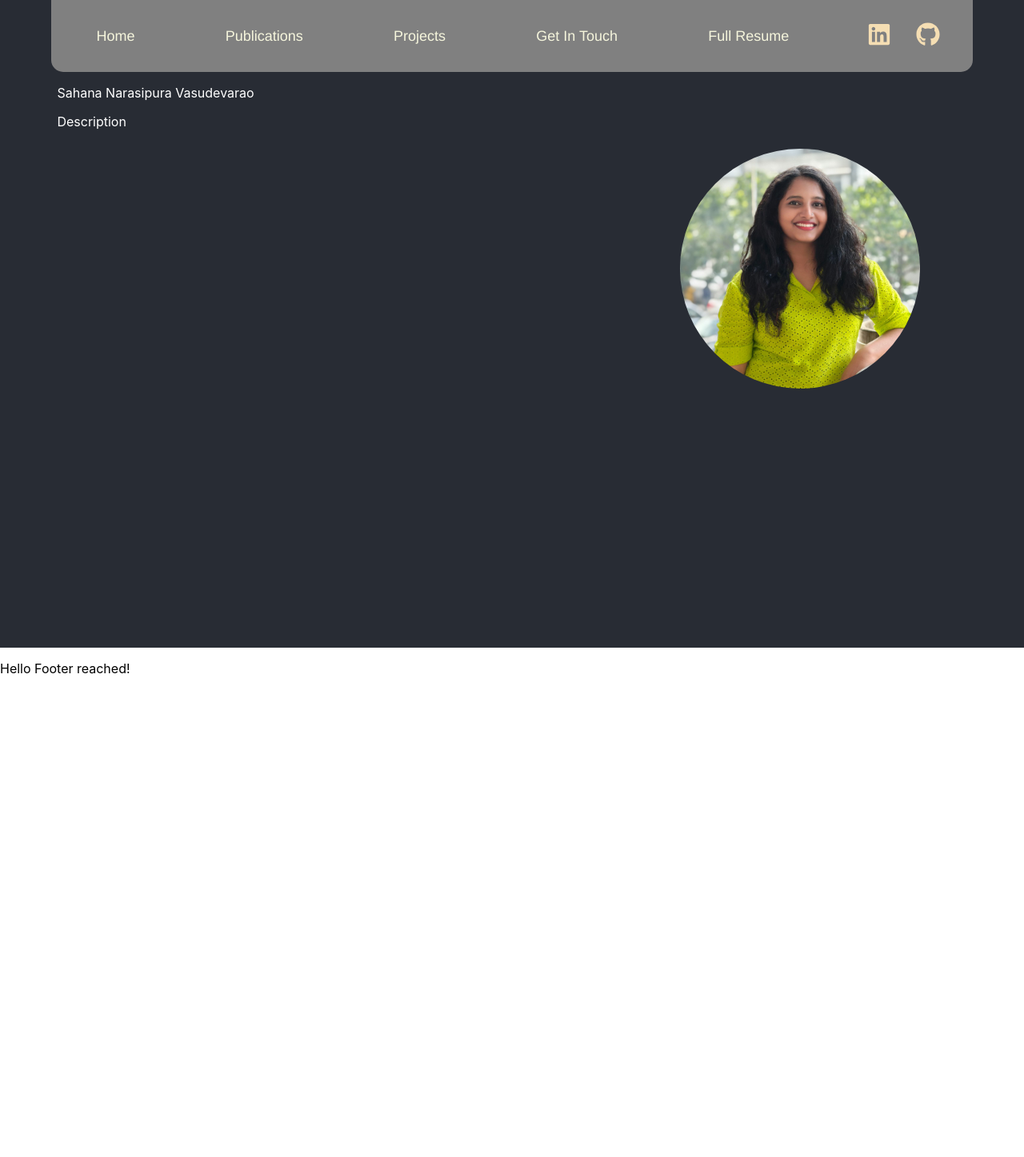
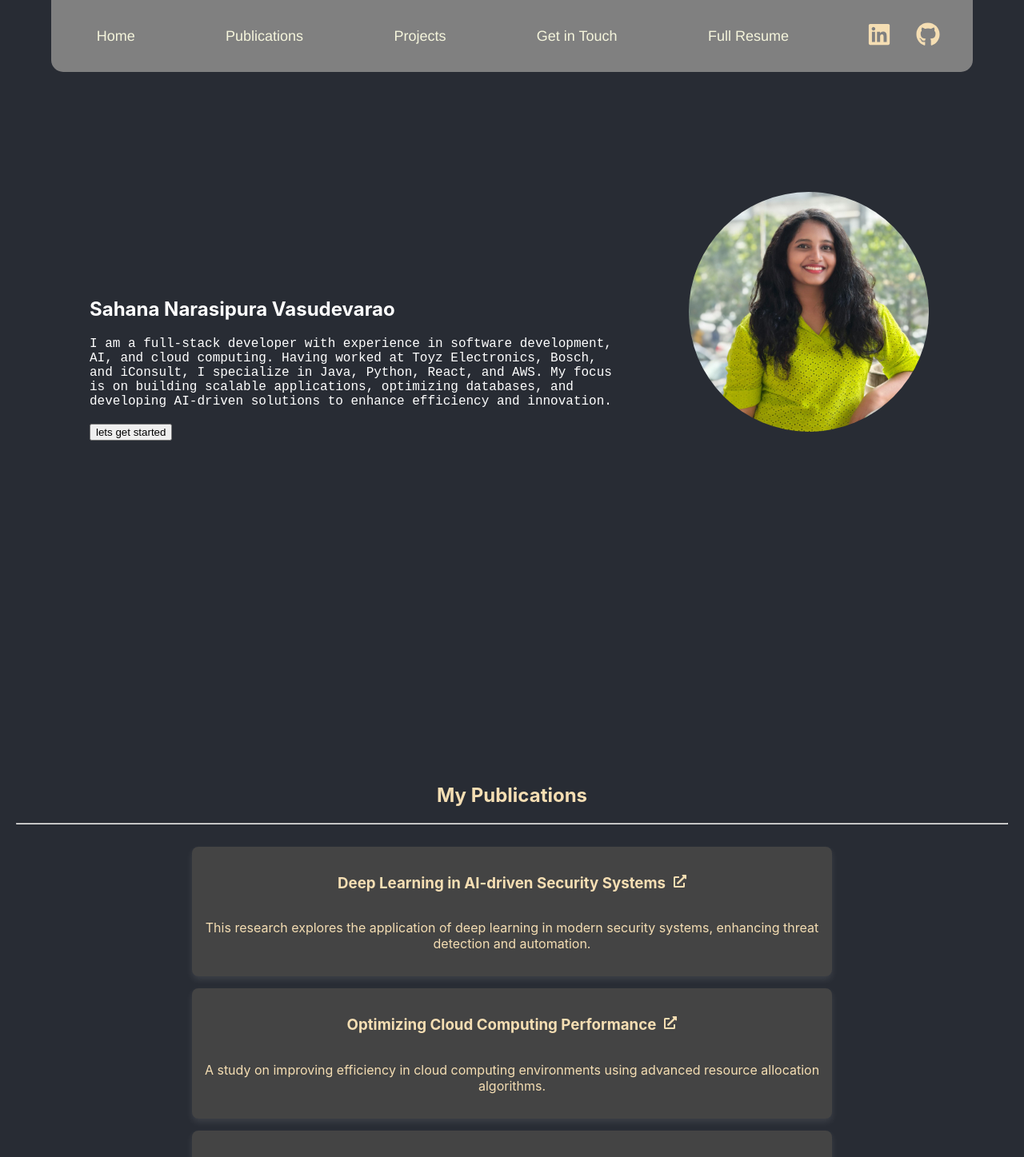
Before and after one commit to nvsahana/ReactPorfolioApp, a React (Create React App) app: page / in a window 1280 px wide. Shown: the top 1447 px of the page at 80% size. Before the commit the page ends 862 px from the top, so only its background shows below. Built offline with nearby package versions, Linux system fonts and the light colour scheme.

Commit message:
Added publication.tsx

```diff
--- /dev/null
+++ b/public/publications.json
@@ -0,0 +1,17 @@
+[
+    {
+      "title": "Deep Learning in AI-driven Security Systems",
+      "description": "This research explores the application of deep learning in modern security systems, enhancing threat detection and automation.",
+      "link": "https://ieeexplore.ieee.org/abstract/document/10276372?casa_token=xrbYKADg_TwAAAAA:hT4Ui06DfavrMGcRUr9Tq8WcUnGusuzLaaEHI3ADUS6MCb-Zoaz-VLcFNKOXzkpSGD66wdvICOU"
+    },
+    {
+      "title": "Optimizing Cloud Computing Performance",
+      "description": "A study on improving efficiency in cloud computing environments using advanced resource allocation algorithms.",
+      "link":"https://www.irjet.net/archives/V9/i10/IRJET-V9I1034.pdf"
+    },
+    {
+      "title": "The Role of Neural Networks in Image Recognition",
+      "description": "An in-depth analysis of how neural networks improve accuracy in real-time image processing tasks.",
+      "link": "https://www.irjet.net/archives/V8/i9/IRJET-V8I966.pdf"
+    }
+]
--- a/src/App.css
+++ b/src/App.css
@@ -1,5 +1,6 @@
 .App {
   text-align: center;
+  font-family: 'Courier New', Courier, monospace;
 }
 
 .App-logo {
--- a/src/App.tsx
+++ b/src/App.tsx
@@ -15,7 +15,7 @@ function App() {
       <Routes>
         <Route path="/" element={<Main />} />
         <Route path="/contact-sahana" element = {<ContactMe />} />
-        <Route path="/home" element = {<Home />} />
+        <Route path="/home" element = {<Main />} />
         <Route path="/publications" element = {<Publications />} />
       </Routes>
     <Footer />
--- a/src/components/Main/Main.css
+++ b/src/components/Main/Main.css
@@ -1,6 +1,6 @@
 .MainPage {
     background-color: #282c34;
-    min-height: 90vh;
+    min-height: 100vh;
 }
 .MainFlexContainer {
     display: flex;
@@ -10,25 +10,82 @@
 .FlexBlock {
     color: white;
 }
+.LeftFlexContent {
+    padding-top: 22em;
+    padding-left: 7em;
+}
+
+
 .RightFlex .ImageContainer {
     width: 50%;
     padding: 6em;
     display: flex;
     justify-content: center;
     align-items: center;
-    padding-left: 22em;
+    padding-left: 7em;
+    padding-top: 15em;
 }
 .RightFlex .ImageContainer img {
     width: 300px !important;
     height: 300px !important;
     border-radius:150px !important;
 }
-@media (max-width: 768px) {
+.styled-button {
+    width: 50%;
+    background-color: #4a9b2f;
+    color: white;
+    font-size: 18px;
+    font-weight: bold;
+    padding: 15px 30px;
+    border: 2px solid #73c04f;
+    border-radius: 8px;
+    cursor: pointer;
+    transition: all 0.3s ease-in-out;
+    display: flex;
+    align-items: center;
+    justify-content: center;
+    text-transform: uppercase;
+    letter-spacing: 1px;
+    font-family: "Courier New", monospace;
+    text-shadow: 1px 1px 2px rgba(0, 0, 0, 0.2);
+    box-shadow: 0px 4px 10px rgba(0, 255, 0, 0.2);
+}
+
+.styled-button:hover {
+    background-color: #73c04f;
+    box-shadow: 0px 0px 15px rgba(0, 255, 0, 0.5);
+    transform: scale(1.05);
+}
+
+.styled-button .arrow {
+    font-size: 20px;
+    margin-left: 10px;
+}
+
+
+
+@media (max-width: 820px) {
     .MainFlexContainer {
-        flex-direction: column;
+        flex-direction: column-reverse;
         justify-content: center;
         align-items: center;
         text-align: center;
+    }
+    .LeftFlexContent {
+        width: 100%;
+        padding: 2em;
+        padding-left: 0;
+
+        text-align: center;
+    }
+    .LeftFlexContent p {
+        width: 90%;
+        padding: 1.5em;
+
+    }
+    .LeftFlexContent .LeftButton{
+        width: 100%;
+        padding: 15%;
     }
 
     .RightFlex .ImageContainer {
--- a/src/components/Main/Main.tsx
+++ b/src/components/Main/Main.tsx
@@ -1,14 +1,50 @@
 import React from 'react';
 import "./Main.css";
 import sahana from "./assets/Sahana.jpeg";
+import { Link } from 'react-router-dom';
+import Publications from './Publications';
+import ContactMe from './ContactMe';
+const scrollToSection = (id: string) => {
+  const section = document.getElementById(id);
+  console.log(section)
+  if (section) {
+    section.scrollIntoView({ behavior: "smooth" });
+    console.log("It works, check again!")
+  }
+};
+interface ButtonProps {
+  text: string;
+  to: string; // Destination link
+  onClick?: () => void;
+}
+
+// Styled Button Component (embedded in Main.tsx)
+const StyledButton: React.FC<ButtonProps> = ({ text, to }) => {
+  return (
+    <Link to={to} className="styled-button" style={{textDecoration: 'None'}}>
+    {text} <span className="arrow">›</span>
+  </Link>
+  );
+};
+
+const handleThis = () => {
+  console.log("Reached me")
+  scrollToSection('Publication')
+}
 function Main() {
   return (
+    <>
+    <section id="Home">
         <div className='MainPage'>
           <div className='MainFlexContainer'>
             <div className='LeftFlex FlexBlock'>
               <div className="LeftFlexContent">
-            <p>Sahana Narasipura Vasudevarao</p>
-            <p>Description</p>
+                <h1>Sahana Narasipura Vasudevarao</h1>
+                <p style={{fontFamily:"Courier New"}}>I am a full-stack developer with experience in software development, AI, and cloud computing. Having worked at Toyz Electronics, Bosch, and iConsult, I specialize in Java, Python, React, and AWS. My focus is on building scalable applications, optimizing databases, and developing AI-driven solutions to enhance efficiency and innovation.</p>
+                <div className="LeftButton" style={{paddingTop:2}}>
+                {/* <StyledButton text="Let's get Started" to="/publications" /> */}
+                <button onClick={() => handleThis()}>lets get started</button>
+                </div>
               </div>
             </div>
             <div className="RightFlex FlexBlock">
@@ -18,6 +54,11 @@ function Main() {
             </div>
           </div>
         </div>
+      </section>
+      <section id="Publication"><Publications /></section>
+      <section id="Projects"><Publications /></section>
+      <section id="contactSahana"><ContactMe /></section>
+    </>
   );
 }
 
--- /dev/null
+++ b/src/components/Main/Publications.css
@@ -0,0 +1,30 @@
+.PublicationsPage {
+    min-height: 85vh;
+    text-align: center;
+    padding: 20px;
+    background-color: #282c34;
+    color: wheat;
+    padding-top: 10em;
+}
+
+.PublicationsList {
+    display: flex;
+    flex-direction: column;
+    gap: 15px;
+    max-width: 800px;
+    margin: 0 auto;
+}
+
+.PublicationCard {
+    background-color: #444;
+    padding: 15px;
+    border-radius: 8px;
+    box-shadow: 0px 4px 8px rgba(255, 255, 255, 0.1);
+}
+
+.PublicationCard .Title {
+    display: flex;
+    flex-direction: row;
+    align-items: center;
+    justify-content: center;
+}
--- a/src/components/Main/Publications.tsx
+++ b/src/components/Main/Publications.tsx
@@ -1,13 +1,54 @@
-import React from 'react';
+// import React from 'react';
 
-function Publications() {
+// function Publications() {
+//   return (
+//     <>
+
+//     </>
+//   );
+// }
+
+// export default Publications;
+import React, { useState, useEffect } from "react";
+import "./Publications.css"; // Create a CSS file for styling
+import { FaExternalLinkAlt } from "react-icons/fa";
+
+interface Publication {
+  title: string;
+  description: string;
+  link: string;
+}
+
+const Publications: React.FC = () => {
+  const [publications, setPublications] = useState<Publication[]>([]);
+
+  useEffect(() => {
+    fetch("publications.json")
+      .then((response) => response.json())
+      .then((data) => setPublications(data))
+      .catch((error) => console.error("Error loading publications:", error));
+  }, []);
+
   return (
-    <div className="App">
-      <header className="App-header">
-       <p>Hello Publications reached!</p>
-      </header>
+    <div className="PublicationsPage">
+      <h2>My Publications</h2>
+      <hr />
+      <br />
+      <div className="PublicationsList">
+        {publications.map((pub, index) => (
+          <div key={index} className="PublicationCard">
+            <div className="Title">
+              <h3>{pub.title} </h3>
+              <a href={pub.link} style={{textDecoration: "None", color:"wheat"}}>
+                <FaExternalLinkAlt style={{paddingLeft: 10}}/>
+              </a>
+            </div>
+            <p>{pub.description}</p>
+          </div>
+        ))}
+      </div>
     </div>
   );
-}
+};
 
 export default Publications;
--- a/src/components/NavBar/NavBar.css
+++ b/src/components/NavBar/NavBar.css
@@ -1,9 +1,25 @@
-.NavBarStart {
+/* .NavBarStart {
     display: flex;
     width: 100%;
     background-color: #282c34;
     align-items: center;
     flex-wrap: wrap;
+} */
+.NavBarStart {
+    position: fixed;
+    top: 0;
+    width: 100%;
+    background-color: #282c34;
+    align-items: center;
+    display: flex;
+    flex-wrap: wrap;
+    transition: background-color 0.3s ease-in-out, opacity 0.3s ease-in-out;
+    z-index: 1000; /* Ensures Navbar is always on top */
+}
+/* When Scrolling, Reduce Opacity */
+.NavBarStart.transparent {
+    /* background-color: rgba(40, 44, 52, 0.7);
+    backdrop-filter: blur(5px);  */
 }
 
 
@@ -18,7 +34,6 @@
 .block1 {
     height: 5em;
     width: 5%;
-    background-color: #282c34;
 }
 
 
@@ -35,7 +50,12 @@
     transition: max-height 0.3s ease-in-out;
     flex-wrap: wrap;
 }
-
+.NavBarStart.transparent .block2 {
+    background-color: transparent;
+}
+.NavBarStart.transparent .navBlock {
+    background-color: transparent;
+}
 .block3 {
     height: 5em;
     width: 5%;
@@ -59,15 +79,10 @@
     justify-content: center;
     font-size: 18px;
     padding: 10px;
+    background-color: inherit;
 }
-.navBlock1 {
-    background-color: grey;
-}
-.navBlock2 {
-    background-color: grey;
-}
+
 .navBlock3 {
-    background-color: grey;
     display: flex;
     justify-content: space-evenly;
 }
@@ -75,15 +90,7 @@
     text-decoration: none;
     color: wheat;
 }
-.navBlock4 {
-    background-color: grey;
-}
-.navBlock5 {
-    background-color: grey;
-}
-.navBlock6 {
-    background-color: grey;
-}
+
 
 .NavLink {
     text-decoration: none;
@@ -104,7 +111,7 @@
 }
 
 /* Responsive Styling */
-@media (max-width: 768px) {
+@media (max-width: 820px) {
     .navBlock {
         border-bottom: 0.5px solid #282c34;
 
--- a/src/components/NavBar/NavBar.tsx
+++ b/src/components/NavBar/NavBar.tsx
@@ -1,19 +1,43 @@
-import React, { useState } from "react";
+import React, { useEffect, useState } from "react";
 import { Link } from "react-router-dom";
 import "./NavBar.css";
 import { FaLinkedin } from "react-icons/fa";
 import { FaGithub } from "react-icons/fa";
+import { hover } from "@testing-library/user-event/dist/hover";
+
+const scrollToSection = (id: string) => {
+  const section = document.getElementById(id);
+  if (section) {
+    section.scrollIntoView({ behavior: "smooth" });
+  }
+};
 
 function NavBar() {
   const [menuOpen, setMenuOpen] = useState(false);
+  const [navTransparent, setNavTransparent] = useState(false);
+
+  // Detect scroll and change navbar transparency
+  useEffect(() => {
+    const handleScroll = () => {
+      if (window.scrollY > 50) {
+        setNavTransparent(true);
+      } else {
+        setNavTransparent(false);
+      }
+    };
+
+    window.addEventListener("scroll", handleScroll);
+    return () => window.removeEventListener("scroll", handleScroll);
+  }, []);
   /* If an menu option is selected, close the nav bar menu */
-  const handleLinkClick = () => {
+  const handleLinkClick = (id: string) => {
     setMenuOpen(false);
+    scrollToSection(id);
     };
 
   return (
     <>
-      <div className="NavBarStart">
+      <div className={`NavBarStart ${navTransparent ? "transparent" : ""}`}>
         <div className="block block1"></div>
 
         {/* Hamburger Menu Button */}
@@ -25,11 +49,21 @@ function NavBar() {
 
         {/* Navigation Links */}
         <div className={`block block2 ${menuOpen ? "open" : ""}`}>
-          <Link to="/home" className="navBlock navBlock1 NavLink" onClick={handleLinkClick}>Home</Link>
-          <Link to="/publications" className="navBlock navBlock2 NavLink" onClick={handleLinkClick}>Publications</Link>
-          <Link to="/Projects" className="navBlock navBlock4 NavLink" onClick={handleLinkClick}>Projects</Link>
-          <Link to="/contact-sahana" className="navBlock navBlock5 NavLink" onClick={handleLinkClick}>Get In Touch</Link>
-          <Link to="/Resume" className="navBlock navBlock6 NavLink" onClick={handleLinkClick}>Full Resume</Link>
+        <button className="navBlock navBlock2 NavLink" onClick={() => handleLinkClick('Home')} style={{border: "None"}}>
+            Home
+          </button>
+          <button className="navBlock navBlock2 NavLink" onClick={() => handleLinkClick('Publication')} style={{border: "None"}}>
+            Publications
+          </button>
+          <button className="navBlock navBlock2 NavLink" onClick={() => handleLinkClick('Publication')} style={{border: "None"}}>
+            Projects
+          </button>
+          <button className="navBlock navBlock2 NavLink" onClick={() => handleLinkClick('Publication')} style={{border: "None"}}>
+            Get in Touch
+          </button>
+          <button className="navBlock navBlock2 NavLink" onClick={() => handleLinkClick('Publication')} style={{border: "None"}}>
+            Full Resume
+          </button>
           <div className="navBlock navBlock3 NavLink">
             <div>
               <a href="https://www.linkedin.com/in/nvsahana/"><span><FaLinkedin size={30}/></span></a>
```
Lines whose indentation alone changed are shown as unchanged.
